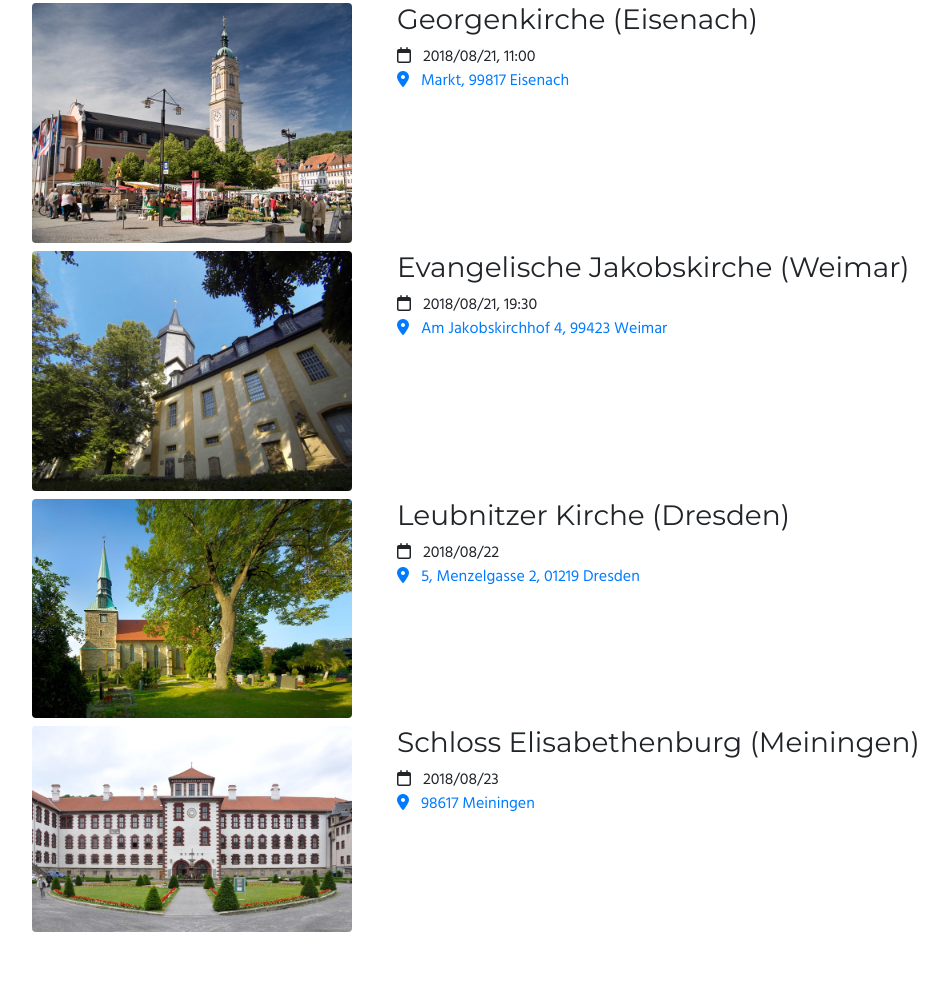
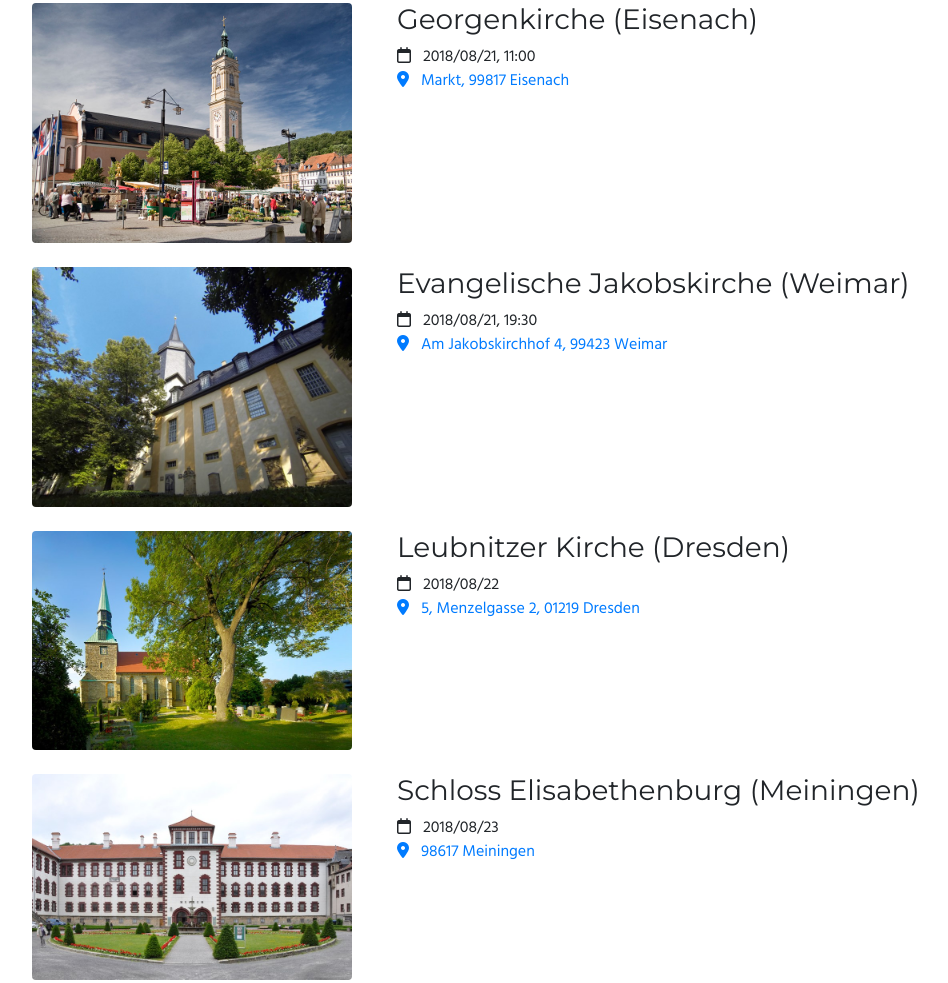
Before and after one commit to gandreadis/imgtour.de, a website: page src/index.html in a window 1280 px wide. Shown: the part 1688-2671 px from the top of the page, without its empty margins (68-1016 px from the left). Drawn offline with nearby package versions, Linux system fonts and the light colour scheme.

Commit message:
Add concert spacing

```diff
--- a/src/index.html
+++ b/src/index.html
@@ -127,7 +127,7 @@
                 </div>
             </div>
         </div>
-        <div class="row mt-2">
+        <div class="row mt-4">
             <div class="col-md-4 col-12 mb-4 mb-md-0 text-center">
                 <div class="col-6 col-md-12 mx-auto">
                     <img src="/images/locations/jakobskirche.jpg" class="img-fluid rounded mx-auto"
@@ -148,7 +148,7 @@
                 </div>
             </div>
         </div>
-        <div class="row mt-2">
+        <div class="row mt-4">
             <div class="col-md-4 col-12 mb-4 mb-md-0 text-center">
                 <div class="col-6 col-md-12 mx-auto">
                     <img src="/images/locations/leubnitzerkirche.jpg" class="img-fluid rounded mx-auto"
@@ -169,7 +169,7 @@
                 </div>
             </div>
         </div>
-        <div class="row mt-2">
+        <div class="row mt-4">
             <div class="col-md-4 col-12 mb-4 mb-md-0 text-center">
                 <div class="col-6 col-md-12 mx-auto">
                     <img src="/images/locations/elisabethenburg.jpg" class="img-fluid rounded mx-auto"
```
